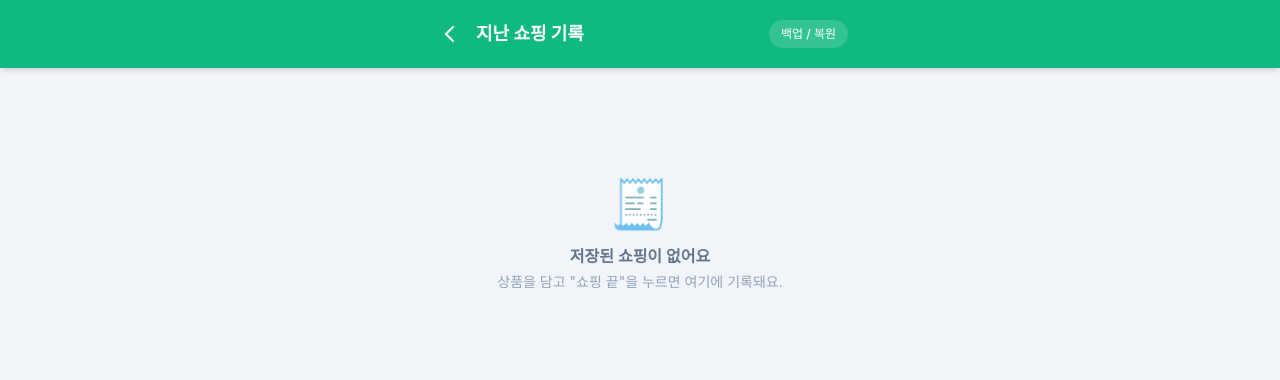
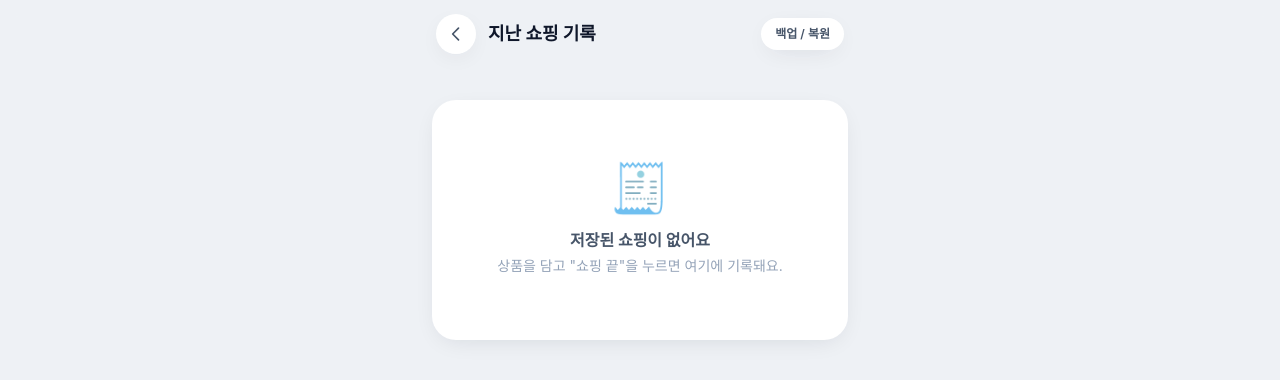
Before and after one commit to 2BeeDevStudio/price-cart, a React (Vite) app in the folder 20.dev/: page / in a window 1280 px wide. Both pictures are taken after a click on the button "지난 기록". Shown: the top 380 px of the page. Built offline with nearby package versions, Linux system fonts and the light colour scheme.

Commit message:
style: 나머지 화면도 새 디자인으로 통일 - 기록 화면 헤더 라이트 톤(흰 원형 버튼·다크 타이틀·백업 알약) - 기록/빈상태 카드 shadow-card로 통일, 배경 뉴트럴(#eef1f5) - 시트류는 brand(밝은 민트) 강조색 자동 반영으로 일관성 확보

```diff
--- a/20.dev/src/components/HistoryScreen.tsx
+++ b/20.dev/src/components/HistoryScreen.tsx
@@ -57,22 +57,22 @@ export default function HistoryScreen({ onClose }: HistoryScreenProps) {
   }
 
   return (
-    <div className="fixed inset-0 z-40 flex flex-col bg-slate-100">
-      <header className="safe-top sticky top-0 z-10 bg-brand text-white shadow-md">
-        <div className="mx-auto flex max-w-md items-center gap-2 px-4 py-4">
+    <div className="fixed inset-0 z-40 flex flex-col bg-[#eef1f5]">
+      <header className="safe-top sticky top-0 z-10 bg-[#eef1f5]/85 backdrop-blur">
+        <div className="mx-auto flex max-w-md items-center gap-3 px-5 py-3.5">
           <button
             onClick={onClose}
             aria-label="뒤로"
-            className="flex h-9 w-9 items-center justify-center rounded-full active:bg-white/15"
+            className="flex h-10 w-10 items-center justify-center rounded-full bg-white text-slate-600 shadow-card active:bg-slate-50"
           >
-            <svg viewBox="0 0 24 24" fill="none" className="h-6 w-6">
+            <svg viewBox="0 0 24 24" fill="none" className="h-5 w-5">
               <path d="M15 5l-7 7 7 7" stroke="currentColor" strokeWidth="2" strokeLinecap="round" strokeLinejoin="round" />
             </svg>
           </button>
-          <span className="text-lg font-bold">지난 쇼핑 기록</span>
+          <span className="text-lg font-bold text-slate-900">지난 쇼핑 기록</span>
           <button
             onClick={() => setBackupOpen(true)}
-            className="ml-auto rounded-full bg-white/15 px-3 py-1.5 text-xs font-medium text-white active:bg-white/25"
+            className="ml-auto rounded-full bg-white px-3.5 py-2 text-xs font-semibold text-slate-600 shadow-card active:bg-slate-50"
           >
             백업 / 복원
           </button>
@@ -81,9 +81,9 @@ export default function HistoryScreen({ onClose }: HistoryScreenProps) {
 
       <main className="mx-auto w-full max-w-md flex-1 overflow-y-auto overscroll-contain p-4">
         {trips.length === 0 ? (
-          <div className="flex flex-col items-center justify-center py-24 text-center">
+          <div className="mt-4 flex flex-col items-center justify-center rounded-3xl bg-white px-8 py-16 text-center shadow-card">
             <div className="mb-4 text-5xl">🧾</div>
-            <div className="text-base font-semibold text-slate-500">저장된 쇼핑이 없어요</div>
+            <div className="text-base font-bold text-slate-600">저장된 쇼핑이 없어요</div>
             <p className="mt-1 text-sm text-slate-400">
               상품을 담고 "쇼핑 끝"을 누르면 여기에 기록돼요.
             </p>
@@ -93,7 +93,7 @@ export default function HistoryScreen({ onClose }: HistoryScreenProps) {
             {trips.map((trip) => {
               const open = expanded === trip.id
               return (
-                <li key={trip.id} className="overflow-hidden rounded-2xl bg-white shadow-sm">
+                <li key={trip.id} className="overflow-hidden rounded-2xl bg-white shadow-card">
                   <button
                     onClick={() => setExpanded(open ? null : trip.id)}
                     className="flex w-full items-center gap-3 px-4 py-3 text-left active:bg-slate-50"
```
